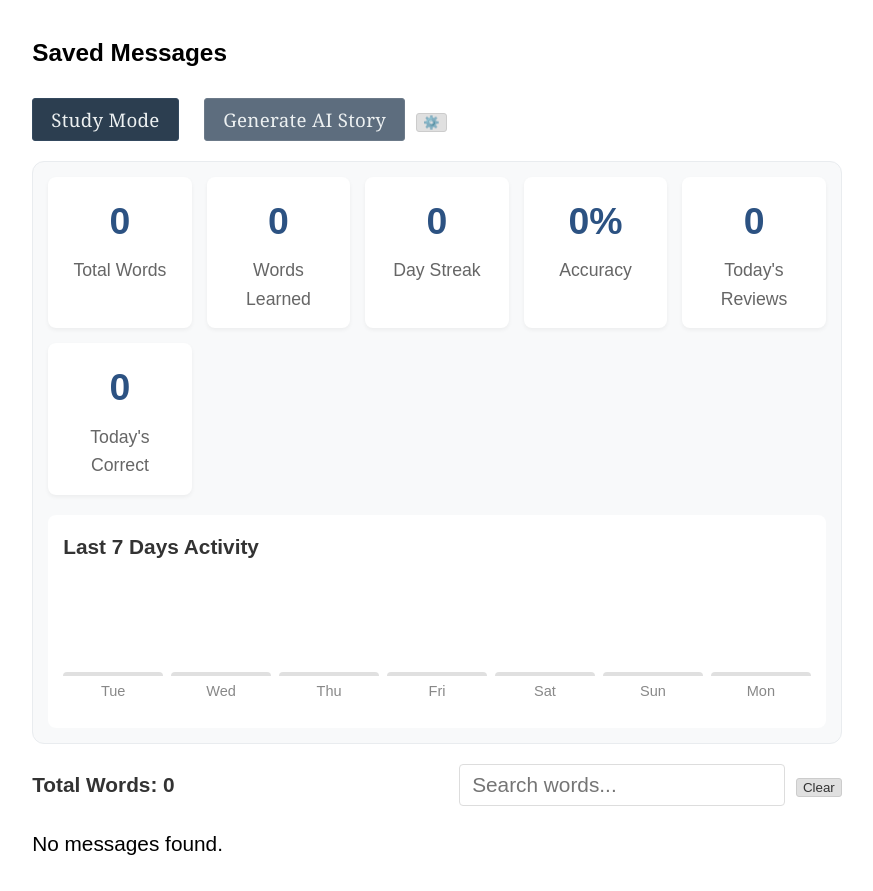
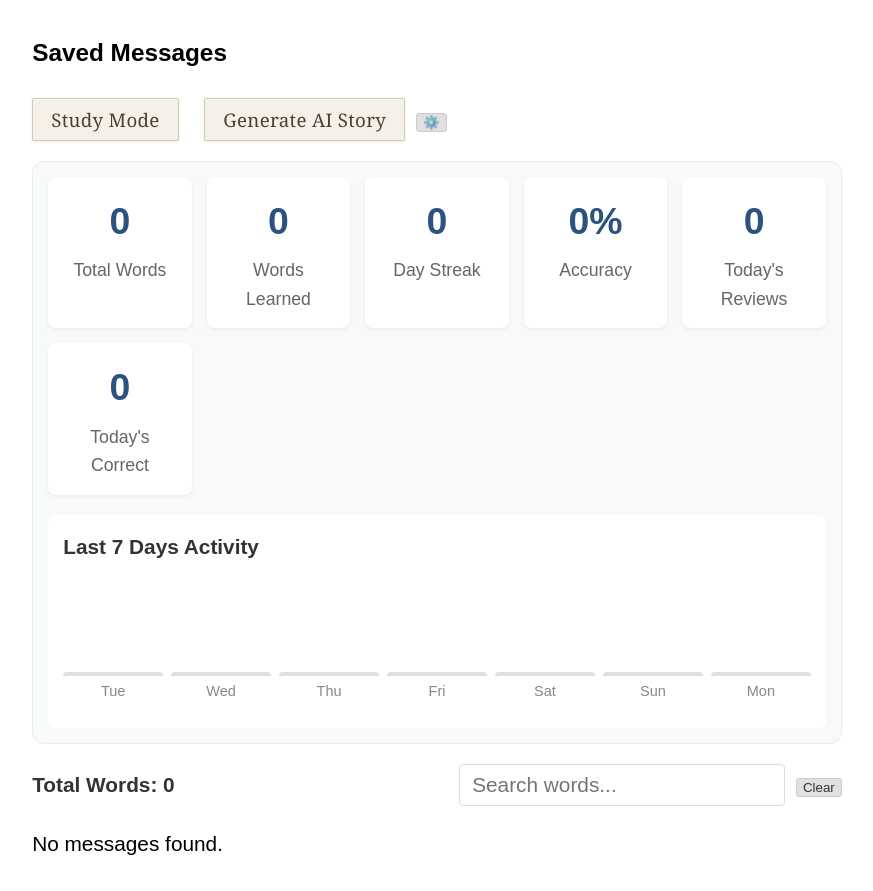
Before and after one commit to bluefisher80/contextDictionary, a website built with webpack: page wordList.html in a window 1280 px wide. Shown: the whole page, without its empty margins (203-1076 px from the left). Built offline with nearby package versions, Linux system fonts and the light colour scheme; some packages are replaced by stand-ins of ours.

Commit message:
style: Change buttons to warm paper-like style
- Use cream/beige background (#f5f1e8)
- Warm brown text (#4a4036)
- Subtle paper-like shadows
- Gentle hover lift effect
- Natural, organic color palette

```diff
--- a/wordList.css
+++ b/wordList.css
@@ -78,57 +78,59 @@ button:active {
 
 /* Primary button - Study Mode */
 .btn-primary {
-  background: #2c3e50;
-  color: #ecf0f1;
-  border: 1px solid #34495e;
+  background: #f5f1e8;
+  color: #4a4036;
+  border: 1px solid #d4c9b8;
   padding: 8px 18px;
-  border-radius: 3px;
+  border-radius: 2px;
   font-weight: 500;
   font-size: 0.9em;
   font-family: Georgia, 'Times New Roman', serif;
   letter-spacing: 0.3px;
-  box-shadow: none;
-  transition: background-color 0.2s ease;
+  box-shadow: 0 1px 3px rgba(0,0,0,0.08), inset 0 1px 0 rgba(255,255,255,0.6);
+  transition: all 0.2s ease;
 }
 
 .btn-primary:hover {
-  background: #34495e;
-  color: #fff;
-  box-shadow: none;
-  transform: none;
+  background: #ebe5d5;
+  color: #3a3228;
+  box-shadow: 0 2px 5px rgba(0,0,0,0.12), inset 0 1px 0 rgba(255,255,255,0.6);
+  transform: translateY(-1px);
 }
 
 .btn-primary:active {
-  background: #1a252f;
-  box-shadow: inset 0 1px 3px rgba(0,0,0,0.2);
+  background: #e0d8c4;
+  box-shadow: inset 0 1px 3px rgba(0,0,0,0.1);
+  transform: translateY(0);
 }
 
 /* Secondary button - Generate AI Story */
 .btn-secondary {
-  background: #5d6d7e;
-  color: #ecf0f1;
-  border: 1px solid #6c7a89;
+  background: #f5f1e8;
+  color: #4a4036;
+  border: 1px solid #d4c9b8;
   padding: 8px 18px;
-  border-radius: 3px;
+  border-radius: 2px;
   font-weight: 500;
   font-size: 0.9em;
   font-family: Georgia, 'Times New Roman', serif;
   letter-spacing: 0.3px;
-  box-shadow: none;
-  transition: background-color 0.2s ease;
+  box-shadow: 0 1px 3px rgba(0,0,0,0.08), inset 0 1px 0 rgba(255,255,255,0.6);
+  transition: all 0.2s ease;
   margin-left: 10px;
 }
 
 .btn-secondary:hover {
-  background: #6c7a89;
-  color: #fff;
-  box-shadow: none;
-  transform: none;
+  background: #ebe5d5;
+  color: #3a3228;
+  box-shadow: 0 2px 5px rgba(0,0,0,0.12), inset 0 1px 0 rgba(255,255,255,0.6);
+  transform: translateY(-1px);
 }
 
 .btn-secondary:active {
-  background: #4a5568;
-  box-shadow: inset 0 1px 3px rgba(0,0,0,0.2);
+  background: #e0d8c4;
+  box-shadow: inset 0 1px 3px rgba(0,0,0,0.1);
+  transform: translateY(0);
 }
 
 /* Word meaning */
```
